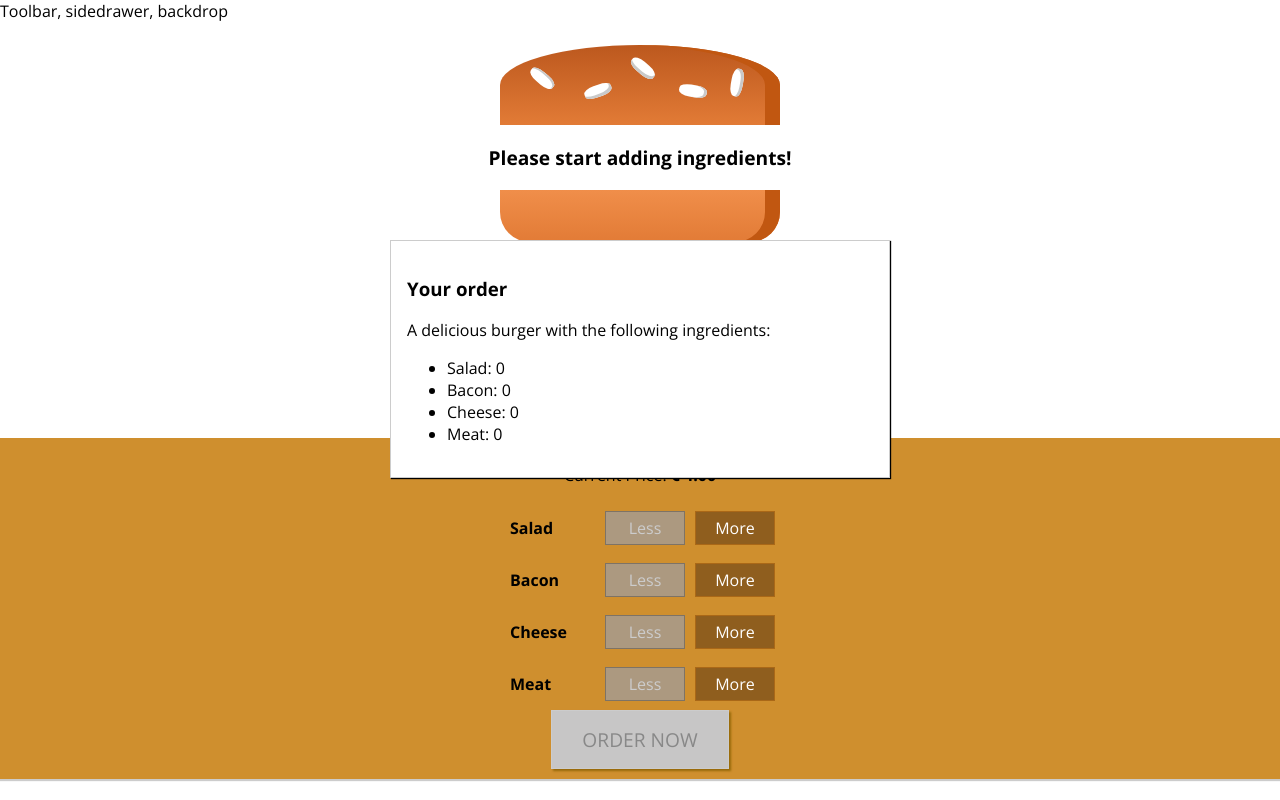
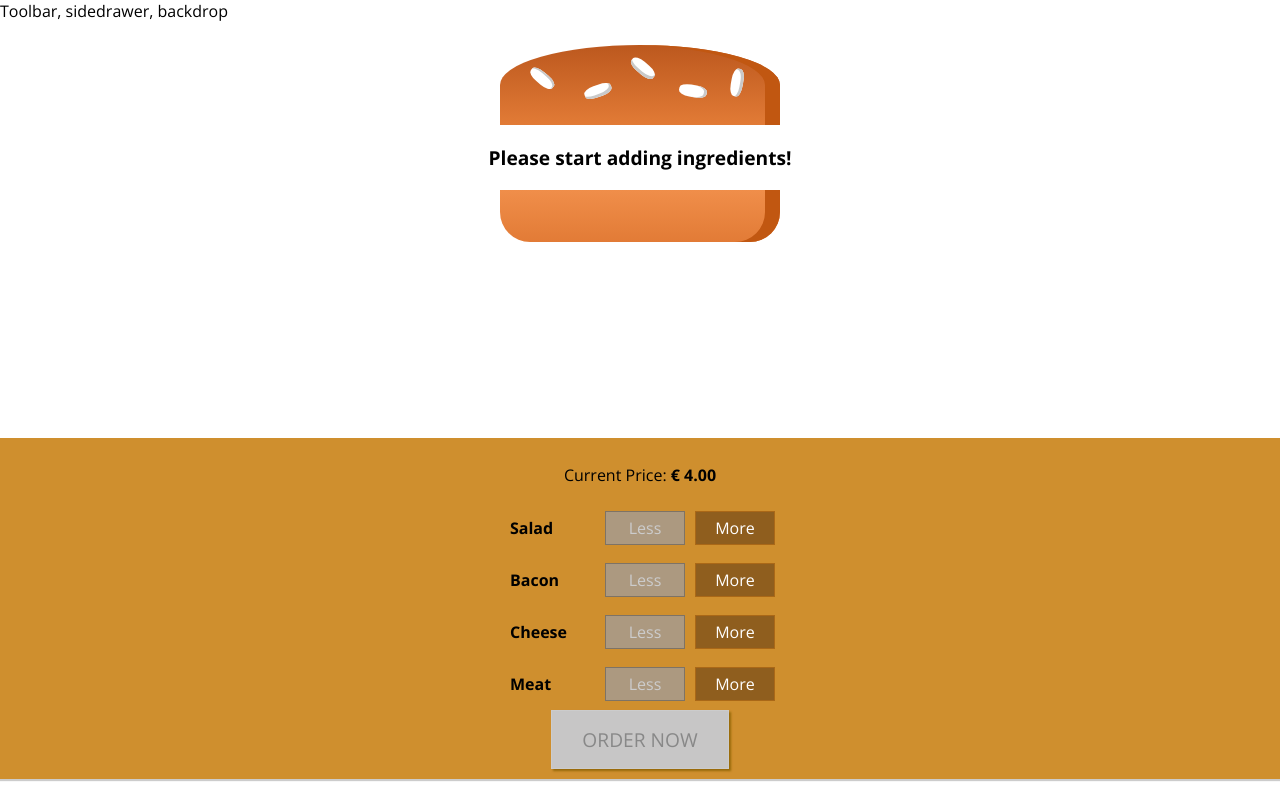
Before and after one commit to mdewree/react-complete-guide, a React app in the folder burger-app/: page / in a window 1280 px wide. Built offline with nearby package versions, Linux system fonts and the light colour scheme.

Commit message:
Showing and Hiding Modal

```diff
--- a/burger-app/src/components/Burger/BuildControls/BuildControls.js
+++ b/burger-app/src/components/Burger/BuildControls/BuildControls.js
@@ -23,7 +23,8 @@
         ))}
         <button
             className={classes.OrderButton}
-            disabled={!props.purchasable}>ORDER NOW</button>
+            disabled={!props.purchasable}
+            onClick={props.ordered}>ORDER NOW</button>
     </div>
 );
 
--- a/burger-app/src/components/UI/Modal/Modal.js
+++ b/burger-app/src/components/UI/Modal/Modal.js
@@ -3,7 +3,12 @@
 import classes from './Modal.css';
 
 const modal = (props) => (
-    <div className={classes.Modal}>
+    <div
+        style={{
+            transform: props.show ? 'translateY(0)' : 'translateY(-100vh)',
+            opacity: props.show ? '1' : '0'
+        }}
+        className={classes.Modal}>
         {props.children}
     </div>
 );
--- a/burger-app/src/containers/BurgerBuilder/BurgerBuilder.js
+++ b/burger-app/src/containers/BurgerBuilder/BurgerBuilder.js
@@ -5,7 +5,6 @@
 import BuildControls from '../../components/Burger/BuildControls/BuildControls';
 import Modal from '../../components/UI/Modal/Modal';
 import OrderSummary from '../../components/Burger/OrderSummary/OrderSummary';
-import orderSummary from '../../components/Burger/OrderSummary/OrderSummary';
 
 const INGREDIENT_PRICES = {
     salad: 0.5,
@@ -28,7 +27,8 @@
             meat: 0
         },
         totalPrice: 4,
-        purchasable: false
+        purchasable: false,
+        purchasing: false
     };
 
     updatePurchaseState(ingredients) {
@@ -61,6 +61,10 @@
         this.updatePurchaseState(updatedIngredients);
     }
 
+    purchaseHandler = () => {
+        this.setState({ purchasing: true });
+    }
+
     render() {
         const disabledInfo = { ...this.state.ingredients };
 
@@ -69,7 +73,7 @@
         }
         return (
             <Aux>
-                <Modal>
+                <Modal show={this.state.purchasing}>
                     <OrderSummary ingredients={this.state.ingredients} />
                 </Modal>
                 <Burger ingredients={this.state.ingredients} />
@@ -78,6 +82,7 @@
                     ingredientRemoved={this.removeIngredientHandler}
                     disabled={disabledInfo}
                     purchasable={this.state.purchasable}
+                    ordered={this.purchaseHandler}
                     price={this.state.totalPrice} />
             </Aux>
         );
```
